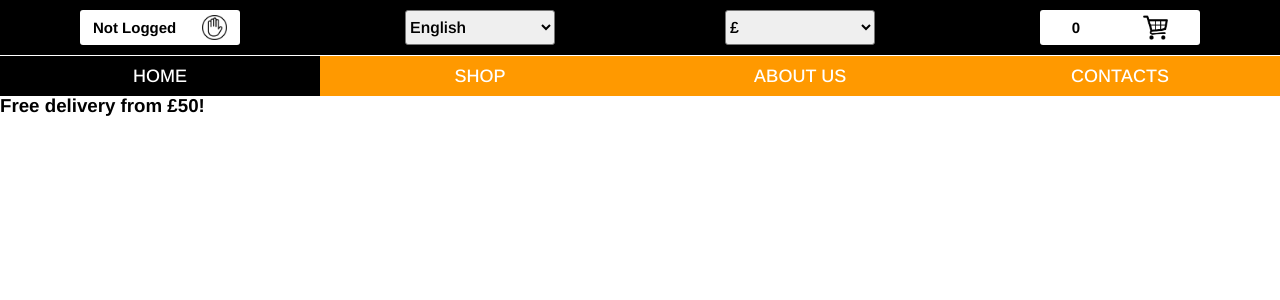
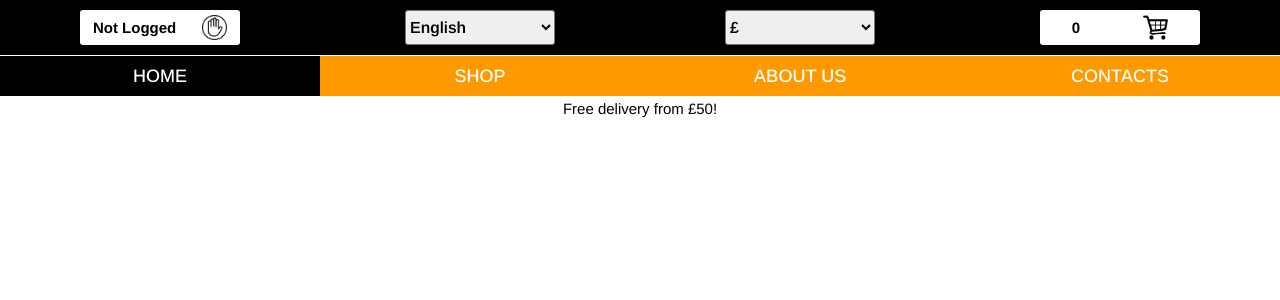
Before and after one commit to fabiolorenzi/tha-shirt, a React (Create React App) app in the folder client/: page / in a window 1280 px wide. Shown: the top 300 px of the page. Built offline with nearby package versions, Linux system fonts and the light colour scheme; a web font is replaced by a local one.

Commit message:
solved bug in LanguageSelection and CurrencySelection

```diff
--- a/client/src/components/Header/CurrencySelection.jsx
+++ b/client/src/components/Header/CurrencySelection.jsx
@@ -5,6 +5,7 @@ function CurrencySelection() {
     const currencySel = e => {
         e.preventDefault();
         localStorage.setItem("currency", e.target.value);
+        window.location.reload();
     };
 
     return(
--- a/client/src/components/Header/LanguageSelection.jsx
+++ b/client/src/components/Header/LanguageSelection.jsx
@@ -5,6 +5,7 @@ function LanguageSelection() {
     const langSel = e => {
         e.preventDefault();
         localStorage.setItem("lang", e.target.value);
+        window.location.reload();
     };
 
     return(
--- a/client/src/components/Home/Home.jsx
+++ b/client/src/components/Home/Home.jsx
@@ -1,10 +1,23 @@
-import React from "react";
+import React, { useEffect, useState } from "react";
 import "./stylesheets/Home.css";
 
 function Home() {
+    const [delThr, setDelThr] = useState();
+    const currency = localStorage.getItem("currency") || "£";
+
+    useEffect(() => {
+        if (currency === "£") {
+            setDelThr(50);
+        } else if (currency === "€") {
+            setDelThr(58);
+        } else {
+            setDelThr(70);
+        };
+    }, [currency]);
+
     return(
         <div className="homeContainer">
-            <h3>Free delivery from £50!</h3>
+            <h3>Free delivery from {currency}{delThr}!</h3>
         </div>
     );
 };
--- a/client/src/components/Home/stylesheets/Home.css
+++ b/client/src/components/Home/stylesheets/Home.css
@@ -1,5 +1,12 @@
 .homeContainer {
   display: block;
-  padding-top: 95px;
+  width: 100%;
+  padding-top: 100px;
+}
+
+.homeContainer h3 {
+  text-align: center;
+  font-size: 15px;
+  font-weight: 400;
 }
 /*# sourceMappingURL=Home.css.map */
--- a/client/src/components/Home/stylesheets/Home.scss
+++ b/client/src/components/Home/stylesheets/Home.scss
@@ -2,5 +2,11 @@
 
 .homeContainer {
     display: block;
-    padding-top: 95px;
+    width: 100%;
+    padding-top: 100px;
+    h3 {
+        text-align: center;
+        font-size: 15px;
+        font-weight: 400;
+    }
 }
```
Also changed, not shown: 1 other file (tests, documents, lock files or other folders).
